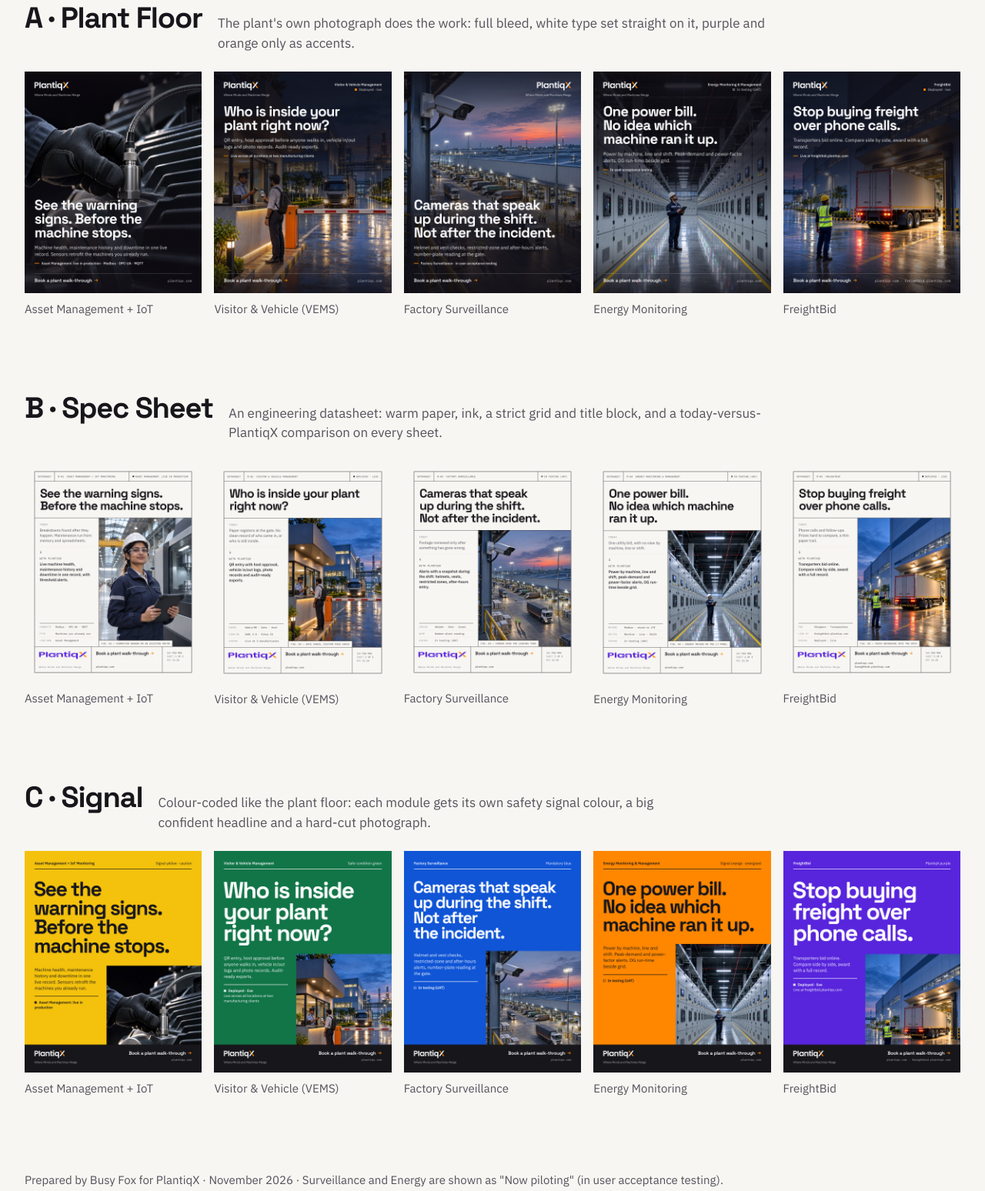
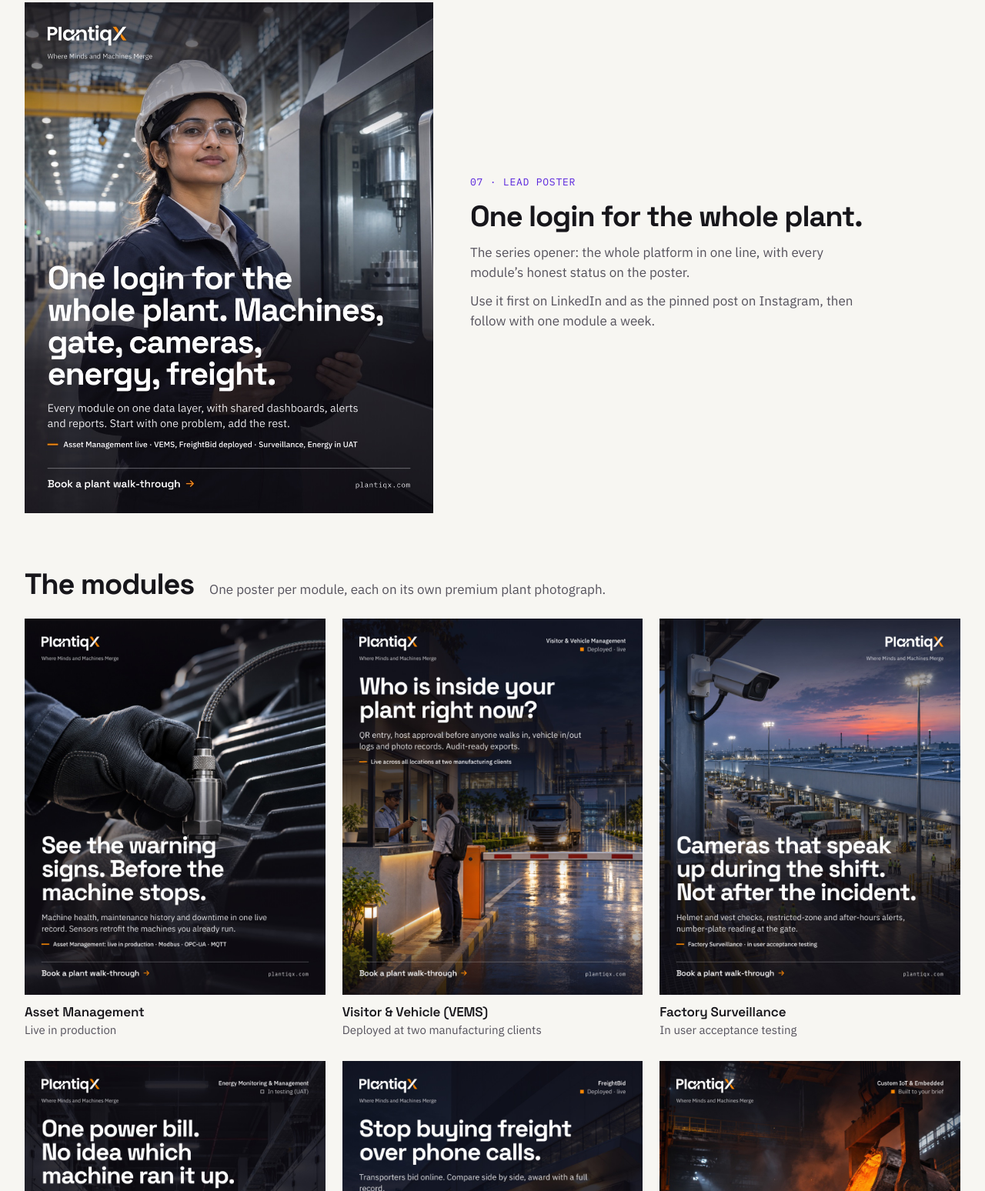
Before and after one commit to nagahemanth123/plantiqx, a plain HTML site: page posters/index.html in a window 1280 px wide. Shown: the part 325-1873 px from the top of the page at 77% size. Drawn offline with Linux system fonts and the light colour scheme.

Commit message:
Posters: Plant Floor series only, add platform and Custom IoT posters
Co-Authored-By: Claude Opus 5.5 <noreply@anthropic.com>

```diff
--- a/posters/index.html
+++ b/posters/index.html
@@ -3,7 +3,7 @@
 <head>
 <meta charset="utf-8">
 <meta name="viewport" content="width=device-width, initial-scale=1">
-<title>PlantiqX Poster Options</title>
+<title>PlantiqX Plant Floor Posters</title>
 <link rel="stylesheet" href="../fonts/fonts.css">
 <style>
 :root{--paper:#F7F6F2;--ink:#17161B;--steel:#55525C;--purple:#5925DC;--orange:#FF8700}
@@ -27,50 +27,44 @@ h2{font-family:"Space Grotesk",sans-serif;font-weight:700;font-size:clamp(26px,3
 footer{color:var(--steel);font-size:15px}
 @media (max-width:900px){.grid{grid-template-columns:repeat(3,minmax(0,1fr))}}
 @media (max-width:560px){.wrap{padding:36px 16px 64px}.grid{grid-template-columns:repeat(2,minmax(0,1fr));gap:12px}header{margin-bottom:48px}section{margin-bottom:64px}}
+.lead{display:grid;grid-template-columns:minmax(0,5fr) minmax(0,6fr);gap:48px;align-items:center;margin-bottom:72px}
+.lead a{display:block}.lead img{display:block;width:100%;height:auto;aspect-ratio:4/5;background:#E4E1DA}
+.lead h2{margin-bottom:14px}.lead p{color:var(--steel);max-width:52ch;margin-bottom:12px}
+.lead .k{font-family:"IBM Plex Mono",monospace;font-size:13px;letter-spacing:.06em;text-transform:uppercase;color:var(--purple);margin-bottom:14px;display:block}
+.grid{grid-template-columns:repeat(3,minmax(0,1fr));gap:28px 22px}
+.grid span b{display:block;color:var(--ink);font-weight:600;font-family:"Space Grotesk",sans-serif;font-size:17px;letter-spacing:-.01em}
+@media (max-width:900px){.lead{grid-template-columns:minmax(0,1fr);gap:24px}.grid{grid-template-columns:repeat(2,minmax(0,1fr))}}
+@media (max-width:560px){.grid{grid-template-columns:minmax(0,1fr)}}
 </style>
 </head>
 <body>
 <div class="wrap">
 <header>
   <div><img class="logo" src="../brand/original/plantiqx-logo-color.png" alt="PlantiqX">
-  <h1>Module posters, three directions</h1></div>
-  <p>One poster per module, 1080 × 1350 for LinkedIn and the Instagram feed. Pick a direction tonight; tap any poster for the full-size PNG.</p>
+  <h1>Plant Floor poster series</h1></div>
+  <p>Seven posters at 1080 × 1350 for LinkedIn and the Instagram feed: the plant’s own photograph does the work, with white type set straight on it and purple and orange only as accents. Tap any poster for the full-size PNG.</p>
 </header>
 
+<section class="lead">
+  <a href="png/A-7-platform.png"><img src="thumb/A-7-platform.jpg" alt="Plant Floor poster: One login for the whole plant"></a>
+  <div><span class="k">07 · Lead poster</span><h2>One login for the whole plant.</h2>
+  <p>The series opener: the whole platform in one line, with every module’s honest status on the poster.</p>
+  <p>Use it first on LinkedIn and as the pinned post on Instagram, then follow with one module a week.</p></div>
+</section>
+
 <section>
-  <div class="opt"><h2>A · Plant Floor</h2><p>The plant's own photograph does the work: full bleed, white type set straight on it, purple and orange only as accents.</p></div>
+  <div class="opt"><h2>The modules</h2><p>One poster per module, each on its own premium plant photograph.</p></div>
   <div class="grid">
-    <a href="png/A-1-asset.png"><img src="thumb/A-1-asset.jpg" loading="lazy" alt="Option A, Asset Management poster" loading="lazy"><span>Asset Management + IoT</span></a>
-    <a href="png/A-2-vems.png"><img src="thumb/A-2-vems.jpg" loading="lazy" alt="Option A, Visitor and Vehicle Management poster" loading="lazy"><span>Visitor &amp; Vehicle (VEMS)</span></a>
-    <a href="png/A-3-surveillance.png"><img src="thumb/A-3-surveillance.jpg" loading="lazy" alt="Option A, Factory Surveillance poster" loading="lazy"><span>Factory Surveillance</span></a>
-    <a href="png/A-4-energy.png"><img src="thumb/A-4-energy.jpg" loading="lazy" alt="Option A, Energy Monitoring poster" loading="lazy"><span>Energy Monitoring</span></a>
-    <a href="png/A-5-freightbid.png"><img src="thumb/A-5-freightbid.jpg" loading="lazy" alt="Option A, FreightBid poster" loading="lazy"><span>FreightBid</span></a>
+    <a href="png/A-1-asset.png"><img src="thumb/A-1-asset.jpg" loading="lazy" alt="Asset Management poster"><span><b>Asset Management</b>Live in production</span></a>
+    <a href="png/A-2-vems.png"><img src="thumb/A-2-vems.jpg" loading="lazy" alt="Visitor and Vehicle Management poster"><span><b>Visitor &amp; Vehicle (VEMS)</b>Deployed at two manufacturing clients</span></a>
+    <a href="png/A-3-surveillance.png"><img src="thumb/A-3-surveillance.jpg" loading="lazy" alt="Factory Surveillance poster"><span><b>Factory Surveillance</b>In user acceptance testing</span></a>
+    <a href="png/A-4-energy.png"><img src="thumb/A-4-energy.jpg" loading="lazy" alt="Energy Monitoring poster"><span><b>Energy Monitoring</b>In user acceptance testing</span></a>
+    <a href="png/A-5-freightbid.png"><img src="thumb/A-5-freightbid.jpg" loading="lazy" alt="FreightBid poster"><span><b>FreightBid</b>Deployed · freightbid.plantiqx.com</span></a>
+    <a href="png/A-6-custom.png"><img src="thumb/A-6-custom.jpg" loading="lazy" alt="Custom IoT and Embedded poster"><span><b>Custom IoT &amp; Embedded</b>Built to each plant’s brief</span></a>
   </div>
 </section>
 
-<section>
-  <div class="opt"><h2>B · Spec Sheet</h2><p>An engineering datasheet: warm paper, ink, a strict grid and title block, and a today-versus-PlantiqX comparison on every sheet.</p></div>
-  <div class="grid">
-    <a href="png/B-1-asset.png"><img src="thumb/B-1-asset.jpg" loading="lazy" alt="Option B, Asset Management poster" loading="lazy"><span>Asset Management + IoT</span></a>
-    <a href="png/B-2-vems.png"><img src="thumb/B-2-vems.jpg" loading="lazy" alt="Option B, Visitor and Vehicle Management poster" loading="lazy"><span>Visitor &amp; Vehicle (VEMS)</span></a>
-    <a href="png/B-3-surveillance.png"><img src="thumb/B-3-surveillance.jpg" loading="lazy" alt="Option B, Factory Surveillance poster" loading="lazy"><span>Factory Surveillance</span></a>
-    <a href="png/B-4-energy.png"><img src="thumb/B-4-energy.jpg" loading="lazy" alt="Option B, Energy Monitoring poster" loading="lazy"><span>Energy Monitoring</span></a>
-    <a href="png/B-5-freightbid.png"><img src="thumb/B-5-freightbid.jpg" loading="lazy" alt="Option B, FreightBid poster" loading="lazy"><span>FreightBid</span></a>
-  </div>
-</section>
-
-<section>
-  <div class="opt"><h2>C · Signal</h2><p>Colour-coded like the plant floor: each module gets its own safety signal colour, a big confident headline and a hard-cut photograph.</p></div>
-  <div class="grid">
-    <a href="png/C-1-asset.png"><img src="thumb/C-1-asset.jpg" loading="lazy" alt="Option C, Asset Management poster" loading="lazy"><span>Asset Management + IoT</span></a>
-    <a href="png/C-2-vems.png"><img src="thumb/C-2-vems.jpg" loading="lazy" alt="Option C, Visitor and Vehicle Management poster" loading="lazy"><span>Visitor &amp; Vehicle (VEMS)</span></a>
-    <a href="png/C-3-surveillance.png"><img src="thumb/C-3-surveillance.jpg" loading="lazy" alt="Option C, Factory Surveillance poster" loading="lazy"><span>Factory Surveillance</span></a>
-    <a href="png/C-4-energy.png"><img src="thumb/C-4-energy.jpg" loading="lazy" alt="Option C, Energy Monitoring poster" loading="lazy"><span>Energy Monitoring</span></a>
-    <a href="png/C-5-freightbid.png"><img src="thumb/C-5-freightbid.jpg" loading="lazy" alt="Option C, FreightBid poster" loading="lazy"><span>FreightBid</span></a>
-  </div>
-</section>
-
-<footer>Prepared by Busy Fox for PlantiqX · November 2026 · Surveillance and Energy are shown as "Now piloting" (in user acceptance testing).</footer>
+<footer>PlantiqX × Busy Fox · Plant Floor series · November 2026</footer>
 </div>
 </body>
 </html>
```
Also changed, not shown: index.html (+5 -5 lines), posters/A-6-custom.html (added, +17 -0 lines), posters/A-7-platform.html (added, +14 -0 lines), hub/posters.jpg, posters/thumb/A-6-custom.jpg (added), posters/thumb/A-7-platform.jpg (added), 2 other files.
